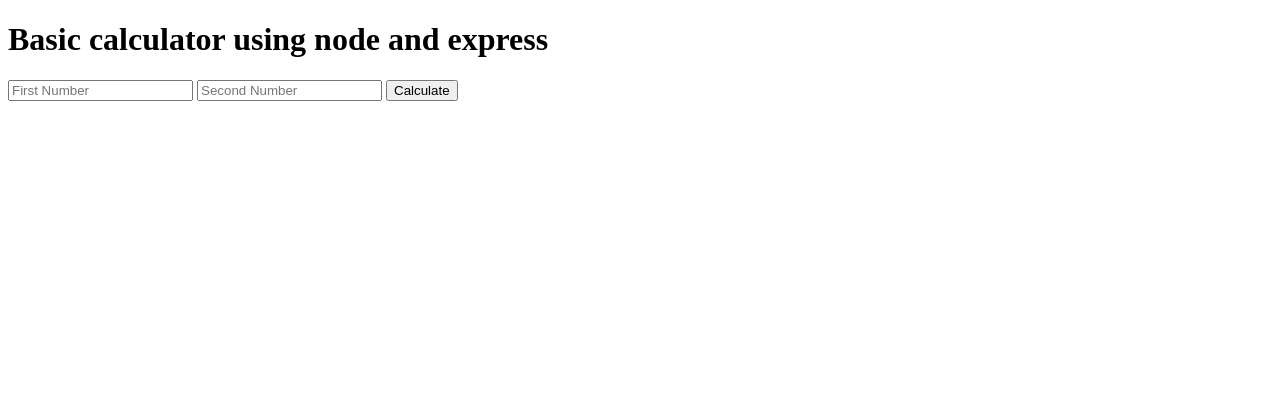
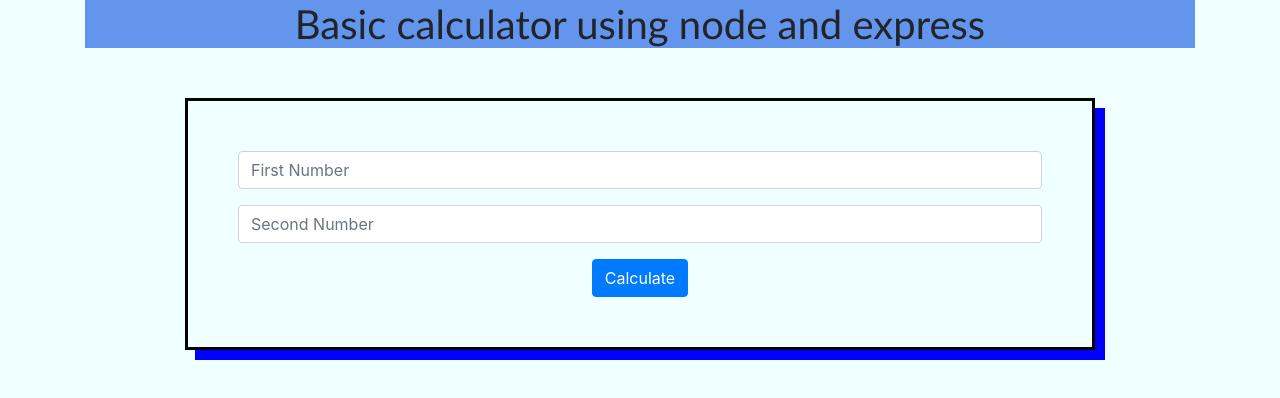
Before and after one commit to ashishsingh2601/calculator_using_nodeandexpress, a website: page index.html in a window 1280 px wide. Drawn offline with nearby package versions, Linux system fonts and the light colour scheme.

Commit message:
styledHomePage

```diff
--- a/index.html
+++ b/index.html
@@ -4,14 +4,29 @@
     <meta charset="UTF-8">
     <meta name="viewport" content="width=device-width, initial-scale=1.0">
     <meta http-equiv="X-UA-Compatible" content="ie=edge">
+    <link rel="stylesheet" type="text/css" href="/public/css/style.css">
+    <link rel="stylesheet" href="https://stackpath.bootstrapcdn.com/bootstrap/4.4.1/css/bootstrap.min.css">
+    <link rel="stylesheet" href="https://stackpath.bootstrapcdn.com/bootstrap/4.4.1/js/bootstrap.min.js">
     <title>Calculator</title>
 </head>
-<body>
-   <h1>Basic calculator using node and express</h1>
-    <form action="/" method="post">
-        <input type="text" name="num1" placeholder="First Number">
-        <input type="text" name="num2" placeholder="Second Number">
-        <button type="submit" name="submit">Calculate</button>
-     </form>
+<section class="container">
+    <body class="mainContainer">
+
+    <div class="header">
+        <h1>Basic calculator using node and express</h1>
+    </div>
+    <div class="content ">
+        <form action="/" method="post">
+          <div class="form-group">
+            <input type="text" name="num1" placeholder="First Number" class="form-control">
+          </div>
+          <div class="form-group">
+          <input type="text" name="num2" placeholder="Second Number" class="form-control">
+          </div>
+
+          <button type="submit" name="submit" class="btn btn-primary">Calculate</button>
+        </form>
+    </div>
+  </section>
 </body>
 </html>
--- /dev/null
+++ b/public/css/style.css
@@ -0,0 +1,27 @@
+
+*{
+    margin: 0;
+    padding:0;
+}
+
+.container{
+    text-align: center;
+}
+.mainContainer{
+    background-color: azure;
+}
+.content{
+
+    padding: 50px;
+    box-sizing: border-box;
+    box-shadow: 10px 10px blue;
+    border: solid black 3px;
+    margin-top: 50px ;
+    margin-left: 100px;
+    margin-right: 100px;
+}
+.header{
+    background-color: cornflowerblue;
+    font-family: 'Gill Sans', 'Gill Sans MT', Calibri, 'Trebuchet MS', sans-serif;
+
+}
```
Also changed, not shown: calculator.js (+7 -0 lines).
